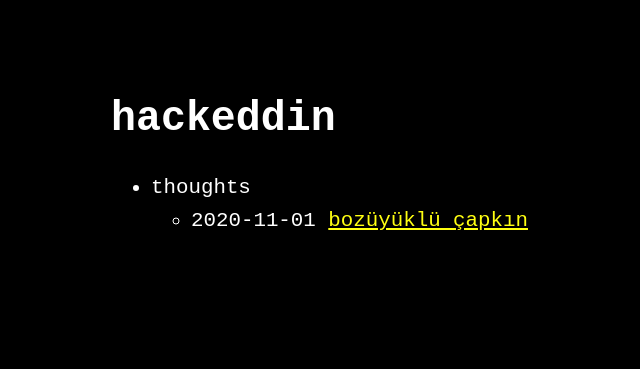
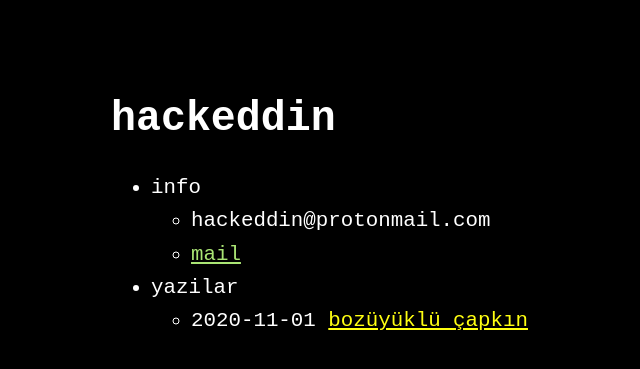
Before and after one commit to hackeddin/blog, a Jekyll site: the page built from index.md, in a window 1280 px wide. Shown: the top 369 px of the page, without its empty margins (209-849 px from the left). Built offline with Jekyll 4.4.1, drawn with Linux system fonts in a browser that asks for light colours.

Commit message:
Update menu.yml

```diff
--- a/_data/menu.yml
+++ b/_data/menu.yml
@@ -2,8 +2,14 @@
 # https://github.com/riggraz/no-style-please#customize-the-menu
 
 entries:
+  - title: info
+    url: false
+    entries:
+      - title: hackeddin@protonmail.com
+        url: false
+      - title: mail
 
-  - title: thoughts
+  - title: yazilar
     post_list: true
     url: false
     entries: false
```
